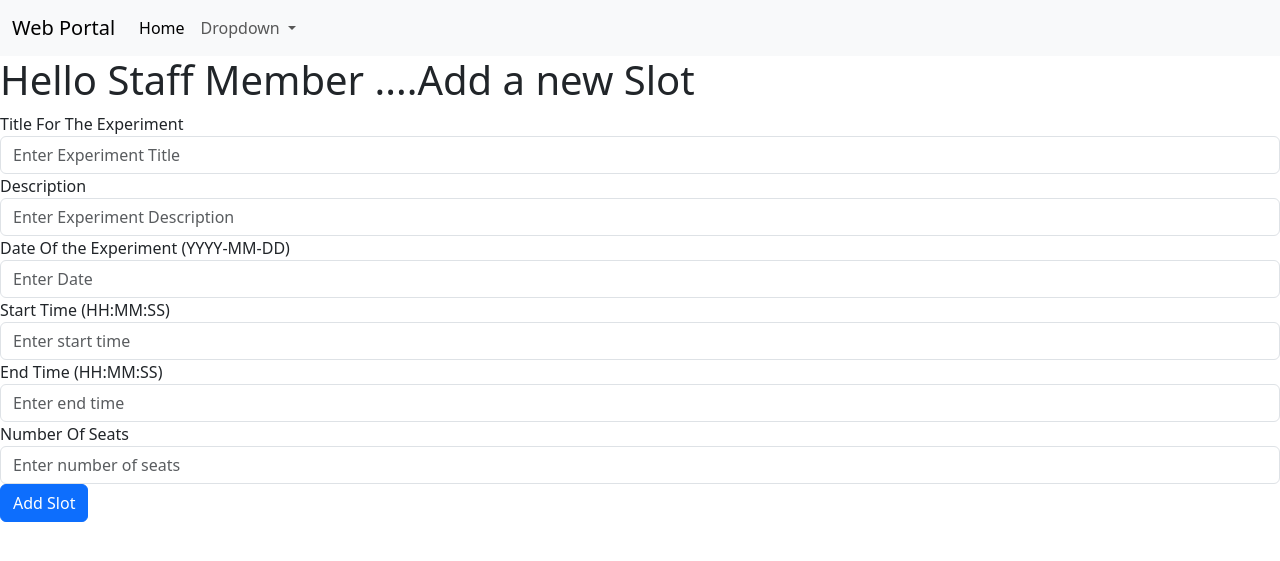
After one commit to HemankBajaj/HSS-Portal-Django, a Django app: page /addSlot in a window 1280 px wide. The commit adds this page. Shown: the top 561 px of the page. Run offline with Django 4.2, Linux system fonts and the light colour scheme; a user stored in the database is signed in.

Commit message:
ViewPage Done

```diff
--- a/WebPortal/App/forms.py
+++ b/WebPortal/App/forms.py
@@ -1,6 +1,7 @@
 from django import forms
 from django.contrib.auth.forms import UserCreationForm, AuthenticationForm
 from django.contrib.auth.models import User
+from .models import Slot
 
 
 
@@ -60,3 +61,54 @@ class UserLoginForm(AuthenticationForm):
     class Meta:
         model = User
         fields = ["username", "password"]
+
+
+class SlotForm(forms.ModelForm):
+    def __init__(self, *args, **kwargs):
+        super().__init__(*args, **kwargs)
+        self.fields["exptTitle"].widget.attrs.update({
+            "required" : "",
+            "type":"text",
+            "class":"form-control" ,
+            "id":"exptTitle",
+            "placeholder":"Enter Experiment Title"
+        })
+        self.fields["exptDesc"].widget.attrs.update({
+            "required" : "",
+            "type":"text",
+            "class":"form-control" ,
+            "id":"exptDesc",
+            "placeholder":"Enter Experiment Description"
+        })
+        self.fields["exptDate"].widget.attrs.update({
+            "required" : "",
+            "type":"date",
+            "class":"form-control" ,
+            "id":"exptDate",
+            "placeholder":"Enter Date"
+        })
+        self.fields["startTime"].widget.attrs.update({
+            "required" : "",
+            "type":"time",
+            "class":"form-control" ,
+            "id":"startTime",
+            "placeholder":"Enter start time",
+        })
+        self.fields["endTime"].widget.attrs.update({
+            "required" : "",
+            "type":"time",
+            "class":"form-control" ,
+            "id":"endTime",
+            "placeholder":"Enter end time"
+        })
+        self.fields["numberOfSeats"].widget.attrs.update({
+            "required" : "",
+            "type":"number",
+            "class":"form-control" ,
+            "id":"numberOfSeats",
+            "placeholder":"Enter number of seats"
+        })
+
+    class Meta:
+        model = Slot
+        exclude=['candidateList']
--- a/WebPortal/App/urls.py
+++ b/WebPortal/App/urls.py
@@ -7,4 +7,13 @@ urlpatterns = [
     path('login', views.loginUser, name="login"),
     path('logout', views.logoutUser, name='logout'),
     path('signup', views.signUp, name='signup'),
+    path('addSlot', views.addSlot, name = 'addSlot'),
+    path('viewSlots', views.viewAvailableSlots, name = 'viewSlots' ),
+    path('viewSlot/<int:pk>', views.viewSlot, name='viewSlot'),
+    path('deleteSlot/<int:pk>', views.deleteSlot, name='deleteSlot'),
+    path('updateSlot/<int:pk>', views.updateSlot, name='updateSlot'),
 ]
+
+
+## Tasks for frontend
+# label formatting in all forms
--- a/WebPortal/App/views.py
+++ b/WebPortal/App/views.py
@@ -1,21 +1,32 @@
 from django.shortcuts import render, redirect, get_object_or_404
 from django.http import HttpResponse
 from django.contrib.auth import authenticate
-
-
+import datetime
 # from django.contrib.auth.models import User, auth
 from django.contrib.auth import login,logout
 # from django.contrib import messages #import messages
 from django.contrib.auth.forms import UserCreationForm, AuthenticationForm
-# from django.db import models
+from django.db import models
 from django.contrib.auth.decorators import login_required,user_passes_test
 # from . import forms,models
-from .forms import SignUpForm, UserCreationForm, UserLoginForm
+from .forms import SignUpForm, UserCreationForm, UserLoginForm, SlotForm
+from .models import Slot, Order
+
 
 # Create your views here.
 @login_required(login_url='login')
 def index(request):
-    return render(request, "index.html")
+    # slots=models.Slot.objects.filter(numberOfSeats > 0)
+    # slots = slots.filter(exptDate > datetime.date.today())
+
+    context = {
+        # "slots" : slots,
+    }
+
+    return render(request, "index.html", context)
+
+# def bookSlot(request, pk):
+
 
 def signUp(request):
     form = SignUpForm()
@@ -49,6 +60,76 @@ def loginUser(request):
         form = UserLoginForm()
     return render(request, 'login.html', {'form': form})
 
+@login_required(login_url='login')
 def logoutUser(request):
     logout(request)
     return redirect("/")
+
+@login_required(login_url='login')
+def addSlot(request):
+    form = SlotForm()
+    if request.method == "POST":
+        form = SlotForm(request.POST)
+        if form.is_valid():
+            form.save()
+            return redirect("/viewSlots")
+    return render(request, 'addSlot.html', {"form" : form})
+
+
+@login_required(login_url='login')
+def deleteSlot(request, pk):
+    slot = get_object_or_404(Slot, id=pk)
+    orders=Order.objects.filter(slot=slot)
+    if request.method == "POST":
+        slot.delete()
+        for order in orders:
+            order.delete()
+        return redirect('/viewSlots')
+@login_required(login_url='login')
+def updateSlot(request, pk):
+    slot =  get_object_or_404(Slot, id=pk)
+    form = SlotForm(instance = slot)
+    if request.method == "POST":
+        print("Update Request")
+        form = SlotForm(request.POST,instance=slot)
+        if form.is_valid():
+            slot1 = form.save(commit=False)
+            slot1.save()
+            return redirect("/viewSlots")
+    return render(request, "updateSlot.html", locals())
+
+
+@login_required(login_url='login')
+def viewAvailableSlots(request):
+    slots=Slot.objects.filter(numberOfSeats__gt = 0)
+    slots = slots.filter(exptDate__gte = datetime.date.today())
+    context = {
+        "slots" : slots,
+    }
+    return render(request, "viewSlots.html", context)
+
+
+## Booking of Slot, Slot Information, Edit Slot
+@login_required(login_url='login')
+def viewSlot(request, pk):
+    slot =  get_object_or_404(Slot, id=pk)
+    orders = Order.objects.filter(slot = slot)
+    form = SlotForm(instance = slot)
+    if request.method == "POST":
+        if "update" in request.POST: ## Update a Slot
+            print("Update Request")
+            form = SlotForm(request.POST,instance=slot)
+            if form.is_valid():
+                slot1 = form.save(commit=False)
+                slot1.save()
+                return redirect("/viewSlots")
+        elif "delete_slot" in request.POST:
+            print("Delete Request!")
+            slot.delete()
+            for order in orders:
+                order.delete()
+            redirect('/')
+        else:  ## Logic For Booking a Slot
+            pass
+
+    return render(request, 'slotDetails.html', locals())
--- /dev/null
+++ b/WebPortal/templates/addSlot.html
@@ -0,0 +1,45 @@
+{% extends 'base.html' %}
+{% block title %}Add Slot{% endblock title %}
+
+{% block body %}
+{% if user.is_staff %}
+<h1> Hello Staff Member ....Add a new Slot </h1>
+<form method="POST" action="addSlot">
+{% csrf_token %}
+              <div class="form-group">
+                  <label for="exptTitle">Title For The Experiment</label><br/>
+                    {{form.exptTitle}}
+                  {% comment %} <input type="text" class="form-control" id="texg" placeholder="Enter Username"><br/> {% endcomment %}
+              </div>
+              <div class="form-group">
+                  <label for="exptDesc"> Description </label><br/>
+                    {{form.exptDesc}}
+                  {% comment %} <input type="password" class="form-control" id="password" placeholder="Password"><br/> {% endcomment %}
+              </div>
+              <div class="form-group">
+                <label for="exptDate"> Date Of the Experiment (YYYY-MM-DD)</label><br/>
+                  {{form.exptDate}}
+                {% comment %} <input type="password" class="form-control" id="password" placeholder="Password"><br/> {% endcomment %}
+            </div>
+            <div class="form-group">
+                <label for="startTime"> Start Time (HH:MM:SS)</label><br/>
+                  {{form.startTime}}
+                {% comment %} <input type="password" class="form-control" id="password" placeholder="Password"><br/> {% endcomment %}
+            </div>
+            <div class="form-group">
+                <label for=""> End Time (HH:MM:SS)</label><br/>
+                  {{form.endTime}}
+                {% comment %} <input type="password" class="form-control" id="password" placeholder="Password"><br/> {% endcomment %}
+            </div>
+            <div class="form-group">
+                <label for="numberOfSeats"> Number Of Seats </label><br/>
+                  {{form.numberOfSeats}}
+                {% comment %} <input type="password" class="form-control" id="password" placeholder="Password"><br/> {% endcomment %}
+            </div>
+              <button type="submit" class="btn btn-primary btn-block">Add Slot</button>
+</form>
+{%else%}
+Access Denied. Only Staff Status can Access This Link.
+{% endif %}
+
+{% endblock body %}
--- a/WebPortal/templates/base.html
+++ b/WebPortal/templates/base.html
@@ -19,17 +19,14 @@
               <li class="nav-item">
                 <a class="nav-link active" aria-current="page" href="#">Home</a>
               </li>
-              <li class="nav-item">
-                <a class="nav-link" href="#">Link</a>
-              </li>
               <li class="nav-item dropdown">
-                <a class="nav-link dropdown-toggle" href="#" role="button" data-bs-toggle="dropdown" aria-expanded="false">
+                <a class="nav-link dropdown-toggle"  role="button" data-bs-toggle="dropdown" aria-expanded="false">
                   Dropdown
                 </a>
                 <ul class="dropdown-menu">
-                  <li><a class="dropdown-item" href="#">Profile</a></li>
-                  <li><a class="dropdown-item" href="#">My Slots</a></li>
-                  <li><a class="dropdown-item" href="logout" method = "POST">Logout</a></li>
+                  <li><a class="dropdown-item" href="./viewSlots">Book Experiments</a></li>
+                  <li><a class="dropdown-item" href="./">My Experiments</a></li>
+                  <li><a class="dropdown-item" href="./logout" method = "POST">Logout</a></li>
                 </ul>
               </li>
             </ul>
```
Also changed, not shown: WebPortal/App/models.py (+0 -20 lines), WebPortal/templates/slotDetails.html (added, +35 -0 lines), WebPortal/templates/updateSlot.html (added, +37 -0 lines), WebPortal/templates/viewSlots.html (added, +61 -0 lines), WebPortal/db.sqlite3.
